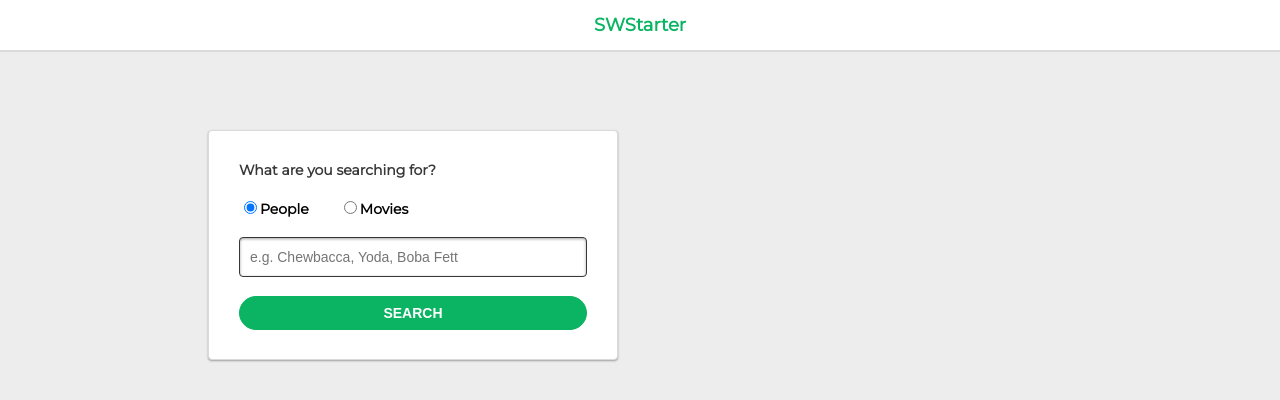
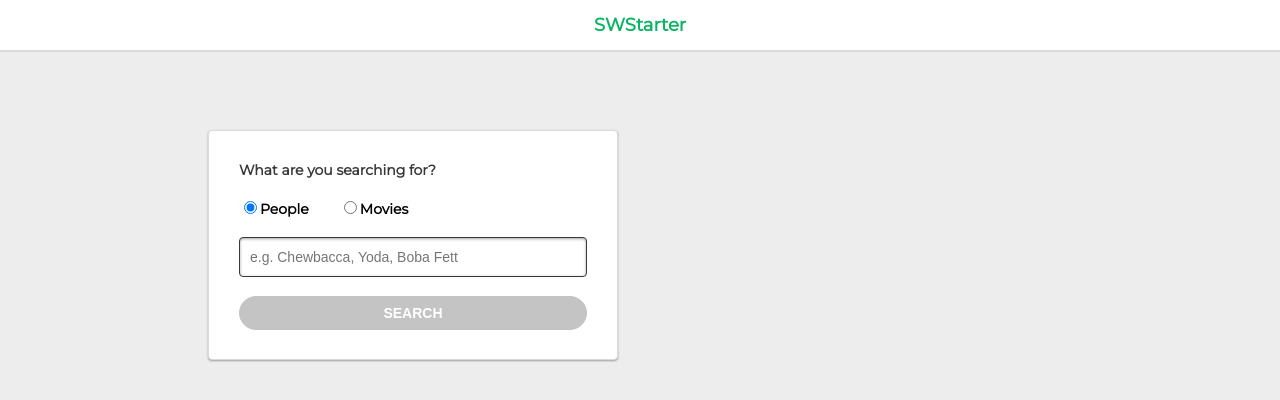
Before and after one commit to mtvickery1/react-star-wars, a React app in the folder boilerplate-react-master/: page / in a window 1280 px wide. Shown: the top 400 px of the page. Built offline with nearby package versions, Linux system fonts and the light colour scheme; the HTML template or start-up script is replaced by a standard one.

Commit message:
gray search button based on state

```diff
--- a/boilerplate-react-master/src/components/SearchButton.js
+++ b/boilerplate-react-master/src/components/SearchButton.js
@@ -1,4 +1,6 @@
 import React from "react";
+
+const SearchButton = props => {
 
 const styles = {
     // Search Button
@@ -7,8 +9,8 @@ const styles = {
       width: "100%",
       height: "34px",
       borderRadius: "20px",
-    border: "solid 1px #0ab463",
-    backgroundColor: "#0ab463"
+      border: props.style.border,
+      backgroundColor: props.style.backgroundColor
     },
     // Search Button Text
     searchButtonText: {
@@ -27,8 +29,6 @@ const styles = {
     }
   };
 
-const SearchButton = props => {
-
   return (
     <button {...props} style={styles.searchButton} type="button">
       <div style={styles.searchButtonText}>
--- a/boilerplate-react-master/src/views/Main.js
+++ b/boilerplate-react-master/src/views/Main.js
@@ -86,6 +86,21 @@ export default class Home extends Component {
   };
 
   render() {
+
+    // Making Search Button Grey if Disabled
+    if (!this.state.search) {
+      var buttonBackground = {
+        border: "solid 1px #c4c4c4",
+        backgroundColor: "#c4c4c4"
+      }
+    } else {
+      buttonBackground = {
+        border: "solid 1px #0ab463",
+        backgroundColor: "#0ab463"
+      }
+    }
+
+
     return (
       <div>
 
@@ -113,7 +128,7 @@ export default class Home extends Component {
             <br />
             <br />
             {/* Search Button */}
-            <SearchButton disabled={!this.state.search} onClick={this.handleFormSubmit} />
+            <SearchButton style={buttonBackground} disabled={!this.state.search} onClick={this.handleFormSubmit} />
           </form>
         </SearchContainer>
 
```
Lines whose indentation alone changed are shown as unchanged.
